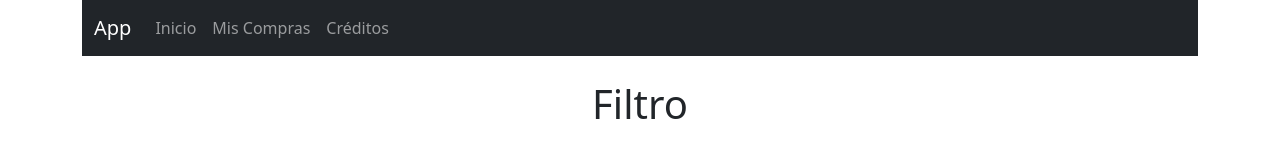
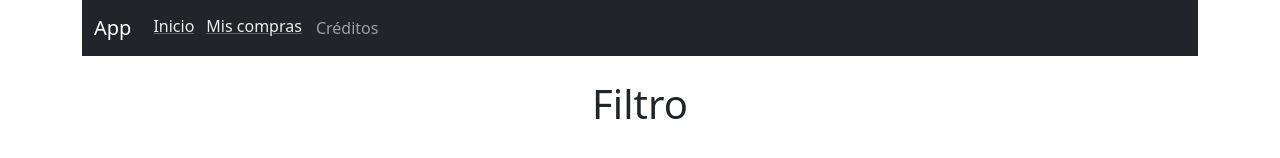
Before and after one commit to fainnerramirez/proyecto-final-pw, a React (Create React App) app: page / in a window 1280 px wide. Shown: the top 158 px of the page. Built offline with nearby package versions, Linux system fonts and the light colour scheme.

Commit message:
file change

```diff
--- a/package.json
+++ b/package.json
@@ -10,7 +10,7 @@
     "react": "^17.0.2",
     "react-bootstrap": "^2.0.3",
     "react-dom": "^17.0.2",
-    "react-router-dom": "^6.2.1",
+    "react-router-dom": "^5.2.0",
     "react-scripts": "5.0.0",
     "web-vitals": "^2.1.2"
   },
--- a/src/App.js
+++ b/src/App.js
@@ -1,18 +1,7 @@
-import "./App.css";
-import "bootstrap/dist/css/bootstrap.min.css";
-import { Container } from "react-bootstrap";
-import Navbar from "./components/Navbar";
-import Filter from "./components/Filter";
-import CardC from "./components/Card";
+import RouteApp from "./routes/Route";
 
 function App() {
-  return (
-    <Container>
-      <Navbar />
-      <Filter />
-      <CardC />
-    </Container>
-  );
+  return <RouteApp />;
 }
 
 export default App;
--- a/src/components/Card.jsx
+++ b/src/components/Card.jsx
@@ -4,7 +4,7 @@ const CardC = () => {
   return (
     <Row xs={1} md={2} lg={3} className="g-4">
       {Array.from({ length: 6 }).map((_, idx) => (
-        <Col>
+        <Col key={idx}>
           <Card style={{ width: "25rem" }}>
             <Card.Img variant="top" src="https://i.imgur.com/nwDRFEe.jpg" />
             <Card.Body>
--- a/src/components/Navbar.jsx
+++ b/src/components/Navbar.jsx
@@ -1,14 +1,36 @@
 import { Container, Nav, Navbar } from "react-bootstrap";
+import { Link } from "react-router-dom";
+import { RUTA } from "../routes/rutasApp";
 
 const NavbarComponent = () => {
   return (
     <>
       <Navbar bg="dark" variant="dark">
         <Container>
-          <Navbar.Brand href="#home">App</Navbar.Brand>
+          <Navbar.Brand>App</Navbar.Brand>
           <Nav className="me-auto">
-            <Nav.Link href="#home">Inicio</Nav.Link>
-            <Nav.Link href="#features">Mis Compras</Nav.Link>
+            <Link to={RUTA.HOME}>
+              <div
+                style={{
+                  textDecoration: "none",
+                  color: "#eeeeee",
+                  padding: "6px",
+                }}
+              >
+                Inicio
+              </div>
+            </Link>
+            <Link to={RUTA.MIS_COMPRAS}>
+              <div
+                style={{
+                  textDecorationLine: "none",
+                  color: "#eeeeee",
+                  padding: "6px",
+                }}
+              >
+                Mis compras
+              </div>
+            </Link>
             <Nav.Link href="#pricing">Créditos</Nav.Link>
           </Nav>
         </Container>
--- a/src/index.js
+++ b/src/index.js
@@ -1,17 +1,15 @@
-import React from 'react';
-import ReactDOM from 'react-dom';
-import './index.css';
-import App from './App';
-import reportWebVitals from './reportWebVitals';
+import React from "react";
+import ReactDOM from "react-dom";
+import App from "./App";
+import "./App.css";
+import "bootstrap/dist/css/bootstrap.min.css";
+import RouteApp from "./routes/Route";
 
 ReactDOM.render(
   <React.StrictMode>
-    <App />
+    <RouteApp>
+      <App />
+    </RouteApp>
   </React.StrictMode>,
-  document.getElementById('root')
+  document.getElementById("root")
 );
-
-// If you want to start measuring performance in your app, pass a function
-// to log results (for example: reportWebVitals(console.log))
-// or send to an analytics endpoint. Learn more: https://bit.ly/CRA-vitals
-reportWebVitals();
--- /dev/null
+++ b/src/pages/Home.page.jsx
@@ -0,0 +1,16 @@
+import { Container } from "react-bootstrap";
+import Navbar from "../components/Navbar";
+import Filter from "../components/Filter";
+import CardC from "../components/Card";
+
+function HomePage() {
+  return (
+    <Container>
+      <Navbar />
+      <Filter />
+      <CardC />
+    </Container>
+  );
+}
+
+export default HomePage;
--- /dev/null
+++ b/src/routes/Route.jsx
@@ -0,0 +1,15 @@
+import { BrowserRouter as Router, Switch, Route } from "react-router-dom";
+import { RUTA } from "./rutasApp";
+import HomePage from "../pages/Home.page";
+
+const RouteApp = () => {
+  return (
+    <Router>
+      <Switch>
+        <Route exact path={RUTA.HOME} component={HomePage} />
+      </Switch>
+    </Router>
+  );
+};
+
+export default RouteApp;
--- /dev/null
+++ b/src/routes/rutasApp.js
@@ -0,0 +1,4 @@
+export const RUTA = {
+  HOME: "/",
+  MIS_COMPRAS: "/mis-compras",
+};
```
Also changed, not shown: 1 other file (tests, documents, lock files or other folders).
